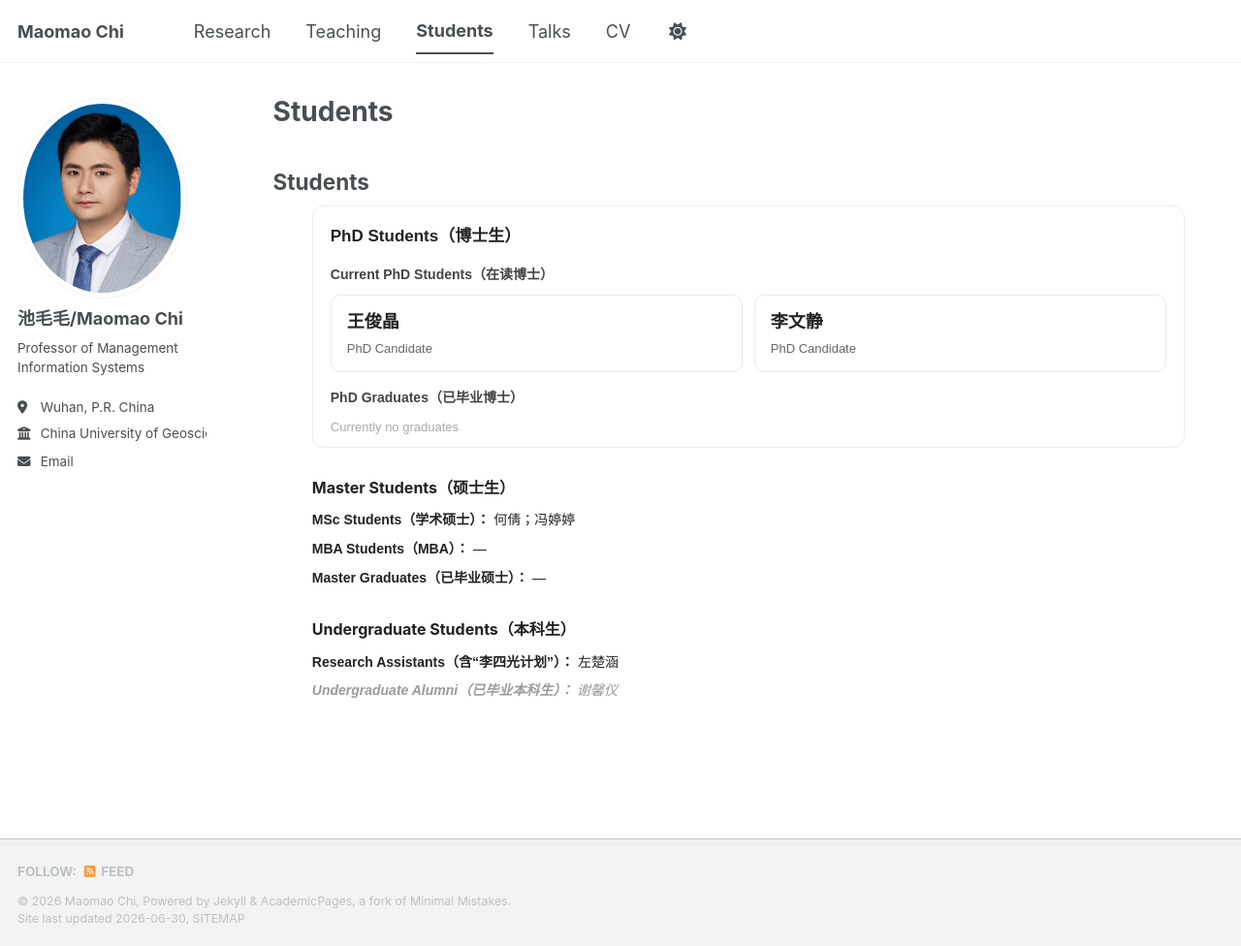
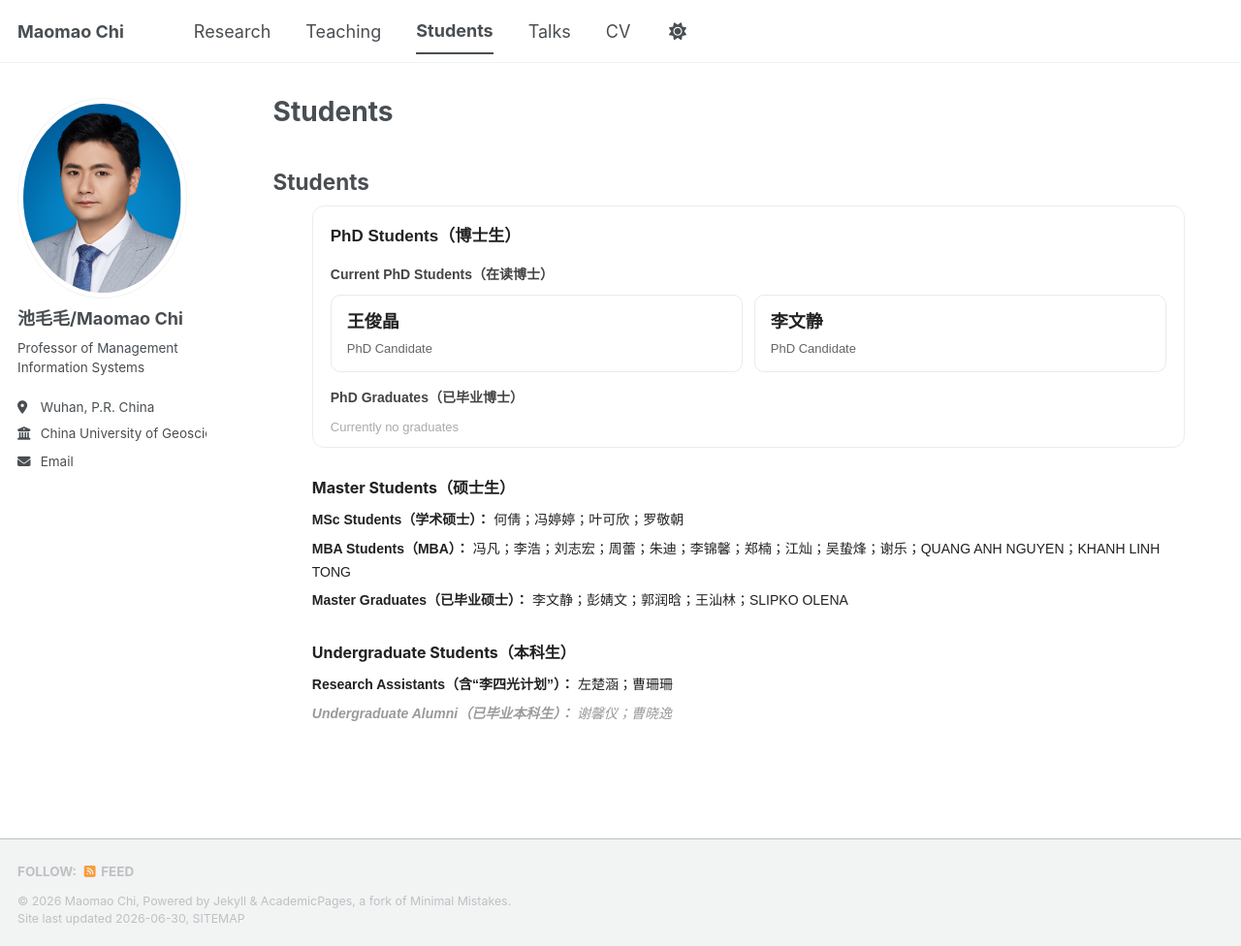
Before and after one commit to nishaochen/chimaomao, a Jekyll site: the page built from _pages/students.html, in a window 1280 px wide and 976 px high. Shown: the whole window at 97% size. Built offline with Jekyll 4.4.1, drawn with Linux system fonts in a browser that asks for light colours; a style sheet for code colours, icons or effects is not loaded.

Commit message:
Update student listings in students.html

```diff
--- a/_pages/students.html
+++ b/_pages/students.html
@@ -127,15 +127,15 @@ author_profile: true
   <h3>Master Students（硕士生）</h3>
 
   <div class="student-line">
-    <strong>MSc Students（学术硕士）：</strong> 何倩；冯婷婷
+    <strong>MSc Students（学术硕士）：</strong> 何倩；冯婷婷；叶可欣；罗敬朝
   </div>
 
   <div class="student-line">
-    <strong>MBA Students（MBA）：</strong> —
+    <strong>MBA Students（MBA）：</strong> 冯凡；李浩；刘志宏；周蕾；朱迪；李锦馨；郑楠；江灿；吴蛰烽；谢乐；QUANG ANH NGUYEN；KHANH LINH TONG
   </div>
 
   <div class="student-line">
-    <strong>Master Graduates（已毕业硕士）：</strong> —
+    <strong>Master Graduates（已毕业硕士）：</strong> 李文静；彭婧文；郭润晗；王汕林；SLIPKO OLENA
   </div>
 
 </div>
@@ -146,11 +146,11 @@ author_profile: true
   <h3>Undergraduate Students（本科生）</h3>
 
   <div class="student-line">
-    <strong>Research Assistants（含“李四光计划”）：</strong> 左楚涵
+    <strong>Research Assistants（含“李四光计划”）：</strong> 左楚涵；曹珊珊
   </div>
 
   <div class="student-line alumni">
-    <strong>Undergraduate Alumni（已毕业本科生）：</strong> 谢馨仪
+    <strong>Undergraduate Alumni（已毕业本科生）：</strong> 谢馨仪；曹晓逸
   </div>
 
 </div>
```
